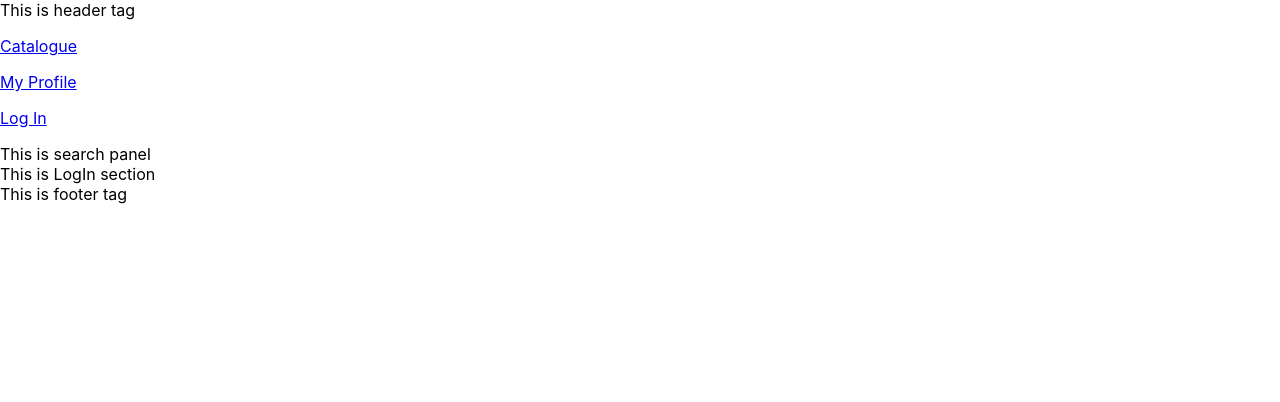
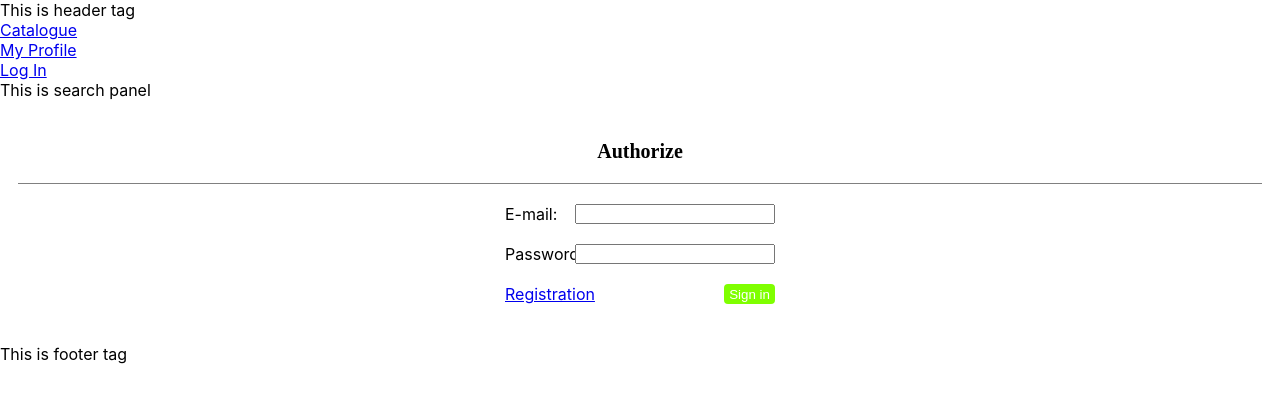
Before and after one commit to Koliya-s-survivors/TRBT-service, a React (Create React App) app: page /login in a window 1280 px wide. Shown: the top 402 px of the page. Built offline with nearby package versions, Linux system fonts and the light colour scheme.

Commit message:
create log-in-form component

```diff
--- a/src/commons/components/app/app.js
+++ b/src/commons/components/app/app.js
@@ -4,7 +4,7 @@ import React, { Component } from 'react';
 import { BrowserRouter as Router, Switch, Route } from 'react-router-dom';
 
 import NavigationMenu from '../navigation-menu';
-import { Catalogue, MyProfile, LogIn } from '../pages';
+import { Catalogue, MyProfile, LogInForm } from '../pages';
 
 export default class App extends Component {
   render() {
@@ -32,7 +32,7 @@ export default class App extends Component {
 
               <Route
                 path="/login"
-                component={LogIn}
+                component={LogInForm}
                 exact />
 
 
--- a/src/commons/components/pages/index.js
+++ b/src/commons/components/pages/index.js
@@ -1,9 +1,11 @@
 import Catalogue from "./catalogue";
 import MyProfile from "./my-profile";
 import LogIn from "./log-in";
+import LogInForm from "./log-in-form";
 
 export {
   Catalogue,
   MyProfile,
-  LogIn
+  LogIn,
+  LogInForm,
 };
--- /dev/null
+++ b/src/commons/components/pages/log-in-form/index.js
@@ -0,0 +1,3 @@
+import LogInForm from "./log-in-form"
+
+export default LogInForm
--- /dev/null
+++ b/src/commons/components/pages/log-in-form/log-in-form.css
@@ -0,0 +1,85 @@
+* {
+  margin: 0;
+  padding: 0;
+}
+
+.log-in-form {
+  padding: 20px 5px;
+}
+
+.log-in-form section h3 {
+  width: 98%;
+
+  font-family: "Times New Roman", Times, serif;
+  font-size: 20px;
+
+  text-align: center;
+  padding: 20px 0;
+  margin: 0 auto;
+
+  border-bottom: 1px solid gray;
+}
+
+.log-in-form section form {
+  display: grid;
+  grid-template-columns: 20px 70px 200px 20px;
+  grid-template-rows: repeat(5, 1fr);
+  padding: 20px 0;
+  justify-content: center;
+}
+
+.log-in-form section form label[for="user_email"] {
+  grid-column: 2/3;
+  grid-row: 1/2;
+}
+
+.log-in-form section form input[id="user_email"] {
+  grid-column: 3/4;
+  grid-row: 1/2;
+}
+
+.log-in-form section form input[id="user_email"] + p {
+  grid-column: 2/4;
+  grid-row: 2/3;
+
+  font-size: 14px;
+  color: red;
+}
+
+.log-in-form section form label[for="user_password"] {
+  grid-column: 2/3;
+  grid-row: 3/4;
+}
+
+.log-in-form section form input[id="user_password"] {
+  grid-column: 3/4;
+  grid-row: 3/4;
+}
+
+.log-in-form section form input[id="user_password"] + p {
+  grid-column: 2/4;
+  grid-row: 4/5;
+
+  font-size: 14px;
+  color: red;
+}
+
+.log-in-form section form button[type="submit"] {
+  grid-column: 3/4;
+  grid-row: 5/6;
+
+  padding: 0 5px;
+  justify-self: end;
+
+  color: white;
+  border-radius: 4px;
+  background: chartreuse;
+  border: chartreuse;
+}
+
+.log-in-form section form a {
+  grid-column: 2/3;
+  grid-row: 5/6;
+
+  justify-self: start;
+}
--- /dev/null
+++ b/src/commons/components/pages/log-in-form/log-in-form.js
@@ -0,0 +1,26 @@
+import React, { Component } from "react";
+
+// styles
+import './log-in-form.css'
+
+export default class LogInForm extends Component {
+    render() {
+        return <article className="log-in-form">
+            <section >
+                <h3>Authorize</h3>
+                <form>
+                    <label for="user_email">E-mail:</label>
+                    <input name="email" type="text" id="user_email" />
+                    <p></p>
+
+                    <label for="user_password">Password:</label>
+                    <input name="password" type="password" id="user_password" />
+                    <p></p>
+
+                    <a href="#">Registration</a>
+                    <button type="submit">Sign in</button>
+                </form>
+            </section>
+        </article >
+    }
+}
```
